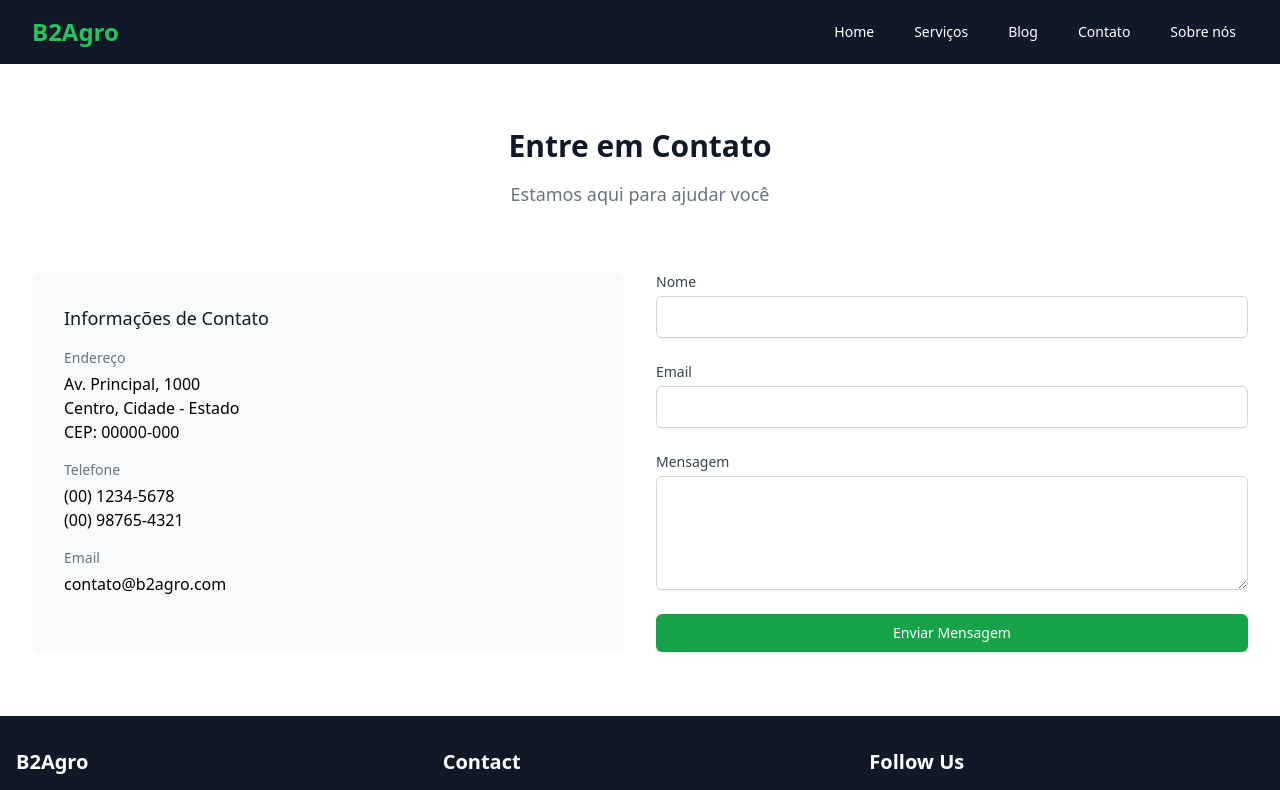
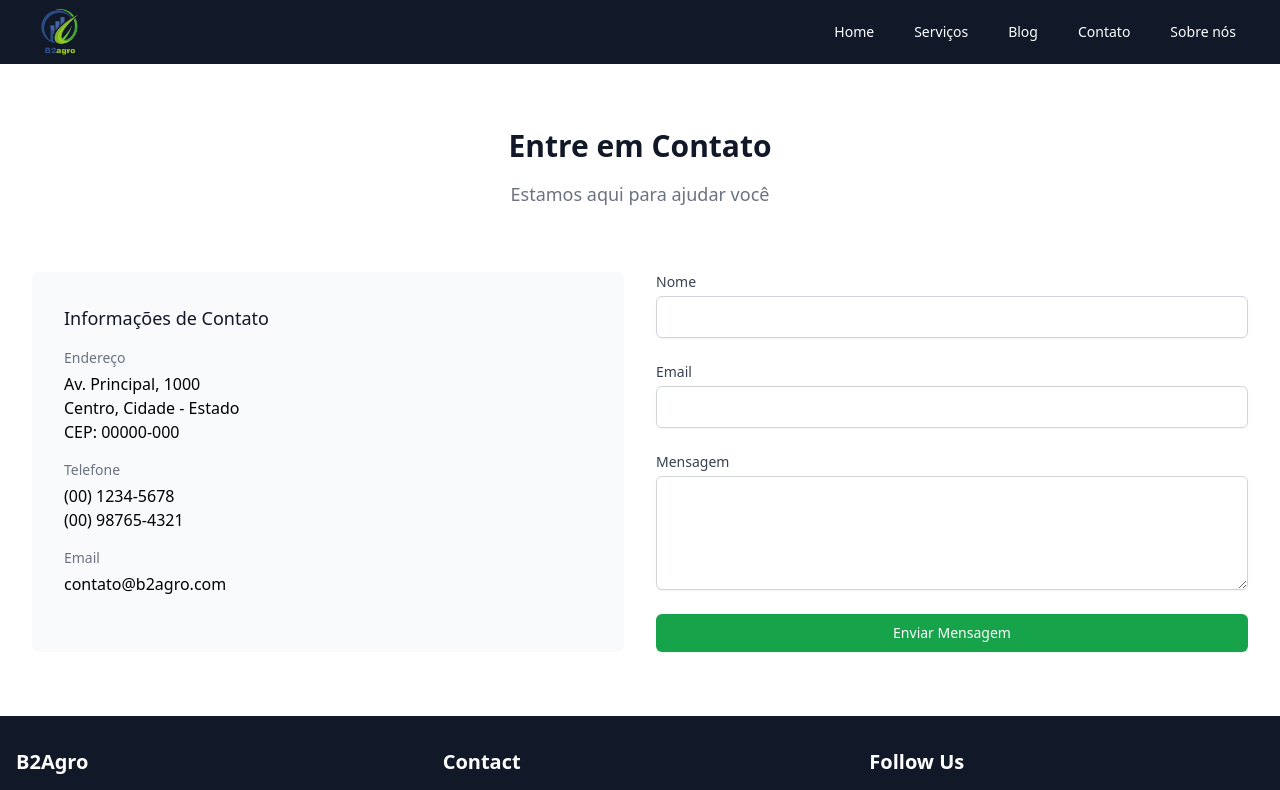
Before and after one commit to DiogoDemetrius/frontend-site-b2agro, a React (Vite) app: page /contato in a window 1280 px wide. Shown: the top 790 px of the page. Built offline with nearby package versions, Linux system fonts and the light colour scheme.

Commit message:
correction

```diff
--- a/index.html
+++ b/index.html
@@ -2,7 +2,7 @@
 <html lang="en">
   <head>
     <meta charset="UTF-8" />
-    <link rel="icon" type="image/svg+xml" href="" />
+    <link rel="icon" type="image" href="./src/assets/logo.png" />
     <meta name="viewport" content="width=device-width, initial-scale=1.0" />
     <title>B2agro</title>
   </head>
--- a/src/components/Navbar.tsx
+++ b/src/components/Navbar.tsx
@@ -1,4 +1,5 @@
 import { Link } from 'react-router-dom';
+import logo from '../assets/logo.png';
 
 const Navbar = () => {
   return (
@@ -6,7 +7,7 @@ const Navbar = () => {
       <div className="max-w-7xl mx-auto px-4 sm:px-6 lg:px-8">
         <div className="flex items-center justify-between h-16">
           <div className="flex items-center">
-            <Link to="/" className="text-2xl font-bold text-primary-500">B2Agro</Link>
+            <img src={logo} alt="B2agro Logo" className="h-14 w-14" />
           </div>
           <div className="flex space-x-4">
             <Link to="/" className="px-3 py-2 rounded-md text-sm font-medium hover:bg-gray-800">
--- a/src/pages/Dashboard.tsx
+++ b/src/pages/Dashboard.tsx
@@ -1,6 +1,6 @@
 import { useState } from 'react';
 import { Link } from 'react-router-dom';
-import { FaUser, FaChartLine, FaFileInvoiceDollar, FaCalendarAlt, FaTractor, FaSignOutAlt, FaUserCog } from 'react-icons/fa';
+import { FaChartLine, FaFileInvoiceDollar, FaCalendarAlt, FaTractor, FaSignOutAlt, FaUserCog } from 'react-icons/fa';
 
 const Dashboard = () => {
   const [isProfileMenuOpen, setIsProfileMenuOpen] = useState(false);
--- a/src/pages/Profile.tsx
+++ b/src/pages/Profile.tsx
@@ -1,6 +1,6 @@
 import { useState } from 'react';
 import {
-  FaCamera, FaLock, FaEnvelope, FaPhone, FaMapMarkerAlt, FaCalendarAlt,
+  FaCamera, FaLock, FaEnvelope, FaPhone, FaCalendarAlt,
   FaTractor, FaLeaf, FaCog, FaBell, FaShieldAlt, FaHistory, FaCheckCircle
 } from 'react-icons/fa';
 
--- a/src/pages/ResetPassword.tsx
+++ b/src/pages/ResetPassword.tsx
@@ -9,7 +9,6 @@ const ResetPassword = () => {
   const [success, setSuccess] = useState(false);
   const navigate = useNavigate();
   const [searchParams] = useSearchParams();
-  const token = searchParams.get('token');
 
   const handleSubmit = async (e: React.FormEvent) => {
     e.preventDefault();
```
Also changed, not shown: src/assets/logo.png (added).
